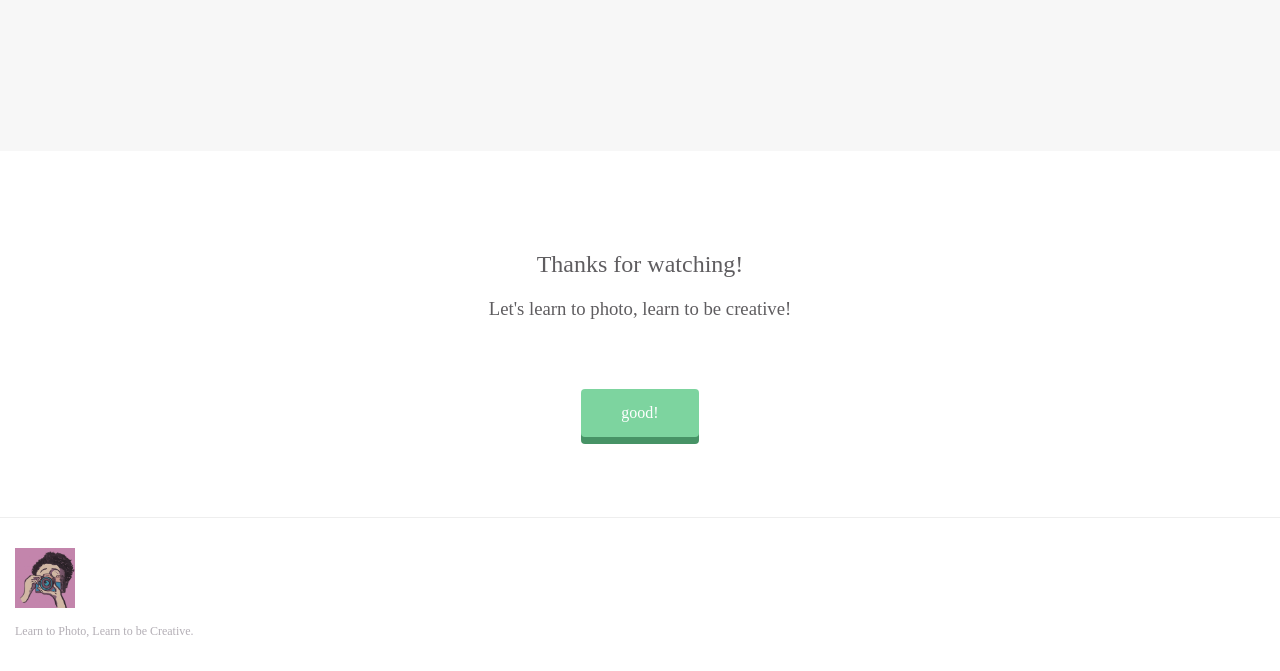
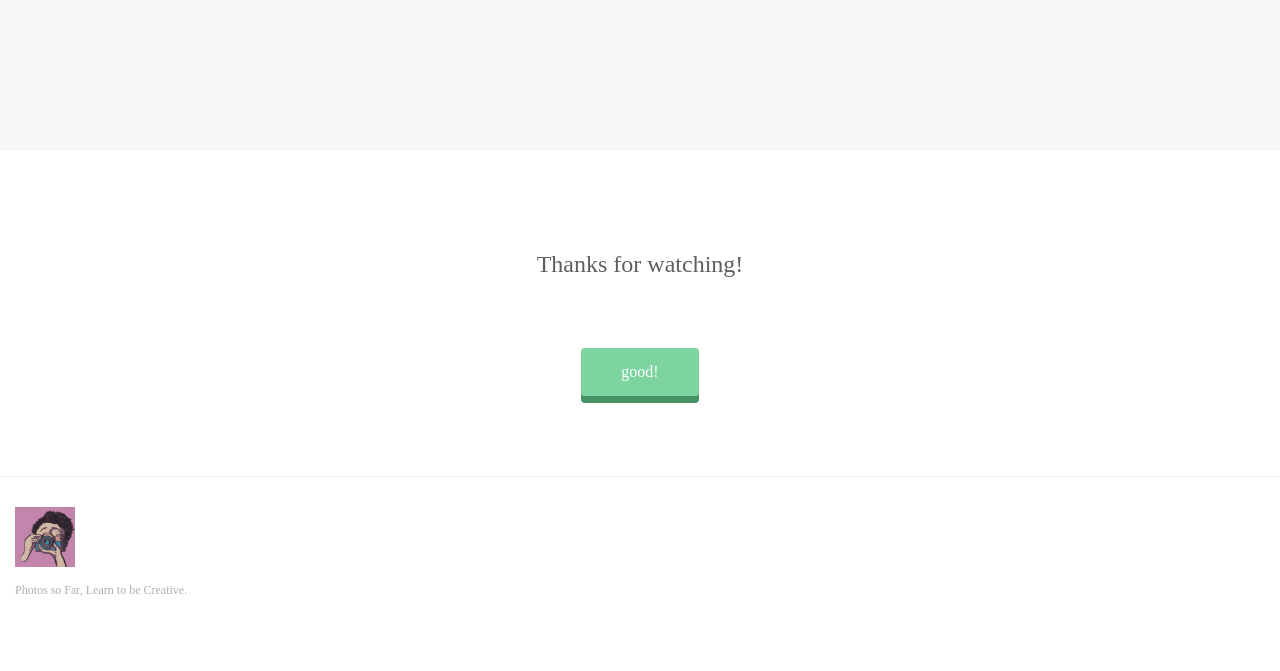
Before and after one commit to yusakai141014/photo, a plain HTML site: page index.html in a window 1280 px wide. Shown: the part 886-1557 px from the top of the page. After the commit the page ends 1516 px from the top, so only its background shows below. Drawn offline with Linux system fonts and the light colour scheme.

Commit message:
Update index.html

```diff
--- a/index.html
+++ b/index.html
@@ -61,7 +61,7 @@
     <div class="container">
       <div class="heading">
         <h2>Thanks for watching!</h2>
-        <h3>Let's learn to photo, learn to be creative!</h3>
+
       </div>
       <span class="btn message">good!</span>
     </div>
@@ -69,7 +69,7 @@
   <footer>
     <div class="container">
       <img src="60E888A3-0DE5-4F1E-840E-6781FCB45674.JPG">
-      <p>Learn to Photo, Learn to be Creative.</p>
+      <p>Photos so Far, Learn to be Creative.</p>
     </div>
   </footer>
 </body>
```
